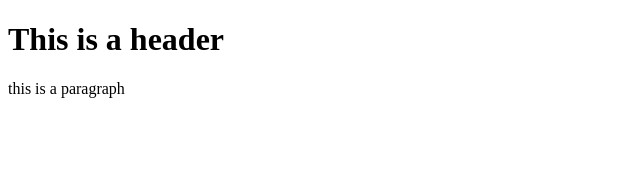
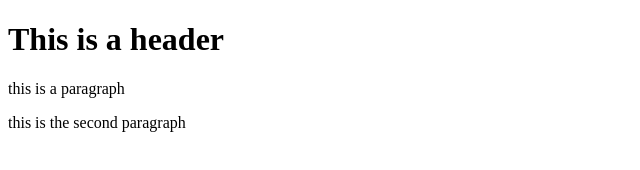
Before and after one commit to himanihooda11/git-test, a website: page templates/test.html in a window 1280 px wide. Shown: the whole page, without its empty margins (0-640 px from the left). Drawn offline with Linux system fonts and the light colour scheme.

Commit message:
fourth commit

```diff
--- a/templates/test.html
+++ b/templates/test.html
@@ -8,5 +8,6 @@
 <body>
     <h1>This  is a header</h1>
     <p>this is a paragraph</p>
+    <p>this is the second paragraph</p>
 </body>
 </html>
```
Also changed, not shown: package.json (added, +24 -0 lines), 2 other files.
